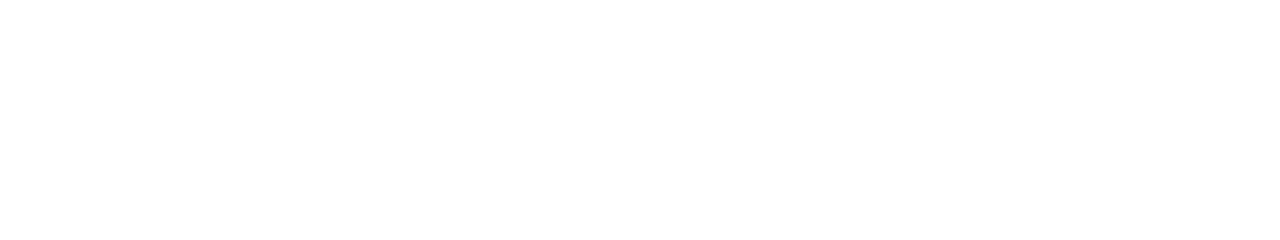
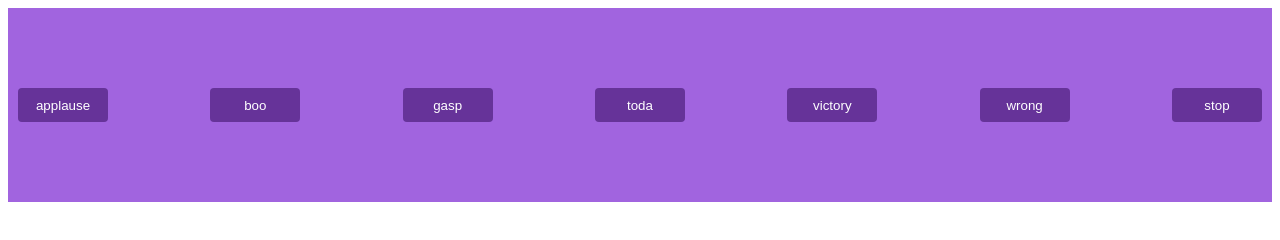
Before and after one commit to acciojob/Soundbar-kireetikotturu, a website: page main.html in a window 1280 px wide. Drawn offline with Linux system fonts and the light colour scheme.

Commit message:
created a submission

```diff
--- a/main.html
+++ b/main.html
@@ -3,11 +3,21 @@
 <html>
 
 <head>
+  <link rel="icon" type="image/x-icon" href="favicon.ico">
 	<link rel="stylesheet" href="styles.css">
 </head>
 
 <body>
 	<!-- the entire body must be written by student -->
+	<div id="buttons" class="bg-container">
+		<button class="btn">applause</button>
+		<button class="btn">boo</button>
+		<button class="btn">gasp</button>
+		<button class="btn">toda</button>
+		<button class="btn">victory</button>
+		<button class="btn">wrong</button>
+		<button class="stop">stop</button>
+	</div>
     <script type="text/javascript" src="./script.js">
 </script>
 
--- a/script.js
+++ b/script.js
@@ -1 +1,14 @@
 //your JS code here. If required.
+let musicButtons = document.querySelectorAll(".btn")
+
+musicButtons.forEach((item)=>{
+  item.addEventListener("click", ()=>{
+    let audioFile = item.textContent;
+    let audio = new Audio(`sounds/${audioFile}.mp3`)
+    audio.play();
+
+    document.querySelector(".stop").addEventListener("click", ()=>{
+      audio.pause();
+    })
+  })
+})
--- a/styles.css
+++ b/styles.css
@@ -1 +1,23 @@
 /*  your css code here. If applicable */
+.bg-container{
+	background-color: #A164DF;
+	padding: 80px 10px;
+	display: flex;
+	justify-content: space-between;
+}
+.stop{
+	height: 34px;
+	width: 90px;
+	background-color: #663399;
+	border: none;
+	border-radius: 4px;
+	color: white;
+}
+.btn{
+	height: 34px;
+	width: 90px;
+	background-color: #663399;
+	border: none;
+	border-radius: 4px;
+	color: white;
+}
```
